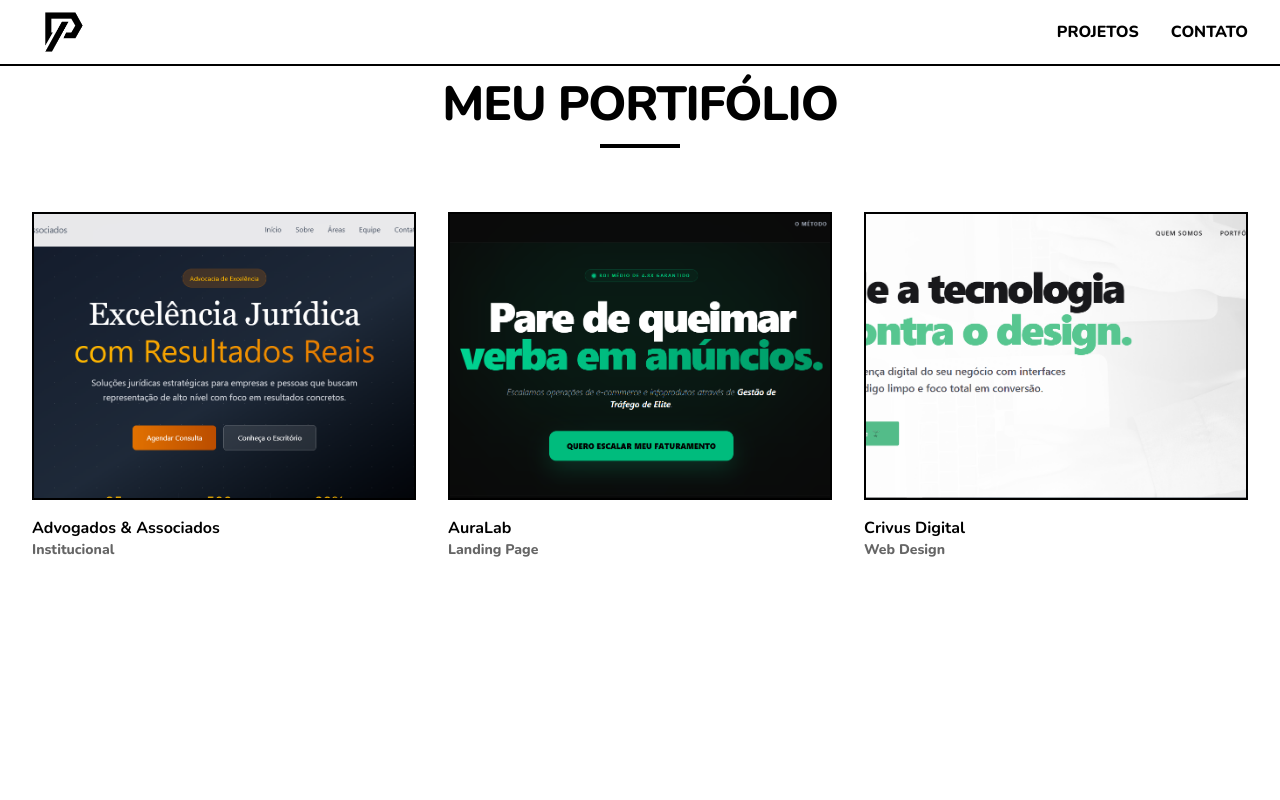
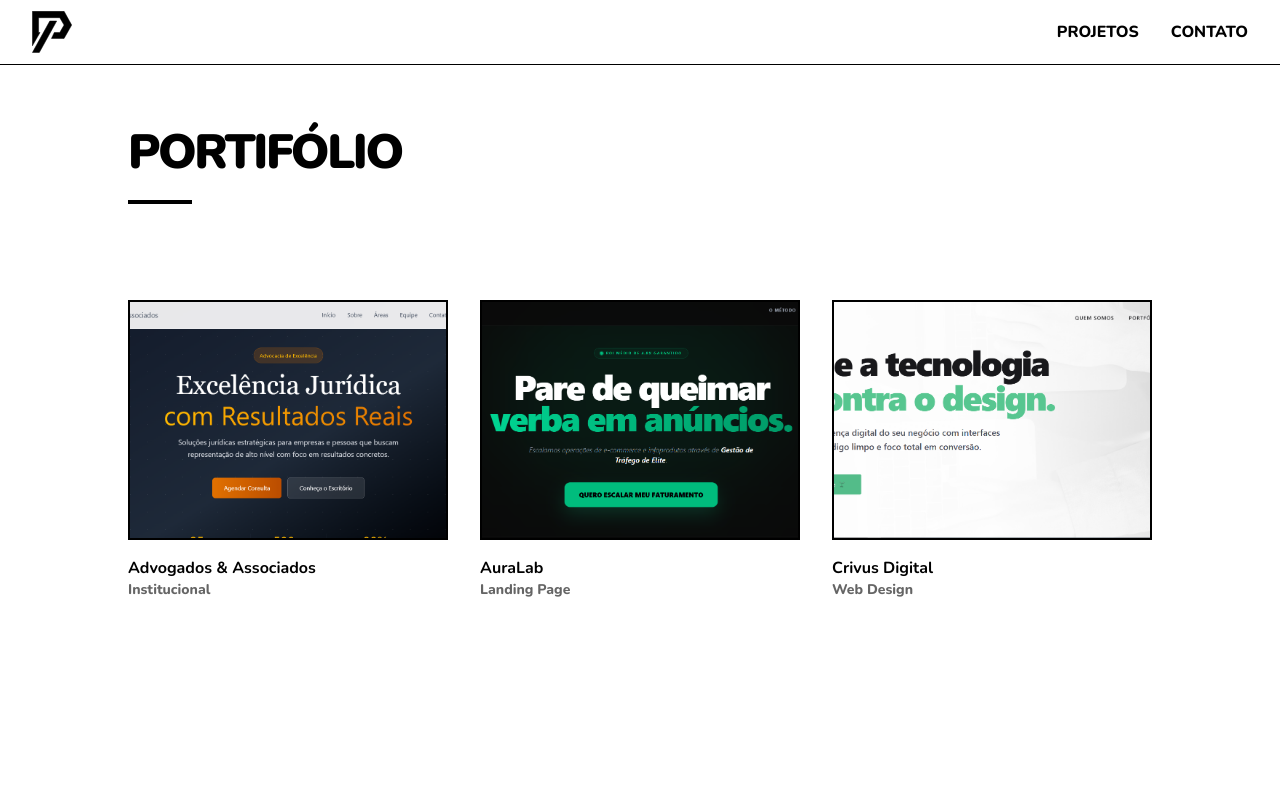
Before and after one commit to ypiaza/piaza.dev, a React (Vite) app: page / in a window 1280 px wide. Shown: the top 800 px of the page. Built offline with nearby package versions, Linux system fonts and the light colour scheme.

Commit message:
Ajuste de layout

```diff
--- a/index.html
+++ b/index.html
@@ -1,11 +1,11 @@
 <!doctype html>
-<html lang="en">
+<html lang="pt-br">
 
 <head>
   <meta charset="UTF-8" />
-  <link rel="icon" type="image/svg+xml" href="/favicon.svg" />
   <meta name="viewport" content="width=device-width, initial-scale=1.0" />
-  <title>PIAZA.DEV</title>
+  <title>piaza.dev</title>
+  <link rel="icon" href="../src/assets/piazalogo0.png">
   <link rel="preconnect" href="https://fonts.googleapis.com">
   <link rel="preconnect" href="https://fonts.gstatic.com" crossorigin>
   <link href="https://fonts.googleapis.com/css2?family=Nunito:ital,wght@0,200..1000;1,200..1000&display=swap"
--- a/src/components/Contact.jsx
+++ b/src/components/Contact.jsx
@@ -28,7 +28,7 @@
 
         {/* Cabeçalho Minimalista */}
         <div className="mb-16 md:mb-24 text-center md:text-left">
-          <h2 className="text-4xl md:text-7xl font-black tracking-tighter uppercase leading-none">
+          <h2 className="text-4xl md:text-5xl font-black tracking-tighter uppercase leading-none">
             Vamos Conversar?
           </h2>
           <div className="w-16 h-1 bg-black mt-6 mx-auto md:mx-0"></div>
--- a/src/components/Header.jsx
+++ b/src/components/Header.jsx
@@ -1,10 +1,10 @@
 import { useState } from 'react';
-import logo from '../assets/piazalogo0.png';
+import logo from '../assets/logo.svg';
 
 export function Header() {
   const [isMenuOpen, setIsMenuOpen] = useState(false);
 
-  // FUNÇÃO CORRIGIDA: Agora recebe o sectionId e calcula o offset
+
   const scrollToSection = (sectionId) => {
     const element = document.getElementById(sectionId);
     if (element) {
@@ -24,11 +24,11 @@
   };
 
   return (
-    <header className="fixed top-0 left-0 right-0 z-50 bg-white border-b-2 border-black">
+    <header className="fixed top-0 left-0 right-0 z-50 backdrop-blur-sm bg-white/80 border-b border-black">
       <nav className="max-w-7xl mx-auto px-4 sm:px-6 lg:px-8">
         <div className="flex justify-between items-center h-16">
           <div className="cursor-pointer" onClick={() => window.scrollTo({ top: 0, behavior: 'smooth' })}>
-            <img src={logo} className='w-[4rem]' alt="Logo" />
+            <img src={logo} className='w-10' alt="Logo" />
           </div>
 
           {/* Desktop Menu */}
--- a/src/components/Projects.jsx
+++ b/src/components/Projects.jsx
@@ -2,11 +2,13 @@
 
 export function Projects() {
   return (
-    <section id="projetos" className="min-h-screen py-20 px-4 sm:px-6 lg:px-8 bg-white">
-      <div className="max-w-7xl mx-auto">
-        <div className="mb-16 text-center">
-          <h2 className="mb-4 text-3xl sm:text-4xl md:text-5xl tracking-tight">MEU PORTIFÓLIO</h2>
-          <div className="w-20 h-1 bg-black mx-auto"></div>
+    <section id="projetos" className="py-20 md:py-32 px-6 bg-white text-black transition-all">
+      <div className="max-w-5xl mx-auto">
+        <div className="mb-16 md:mb-24 text-center md:text-left">
+          <h2 className="text-4xl md:text-5xl font-black tracking-tighter uppercase leading-none">
+            Portifólio
+          </h2>
+          <div className="w-16 h-1 bg-black mt-6 mx-auto md:mx-0"></div>
         </div>
 
         <div className="grid grid-cols-1 md:grid-cols-2 lg:grid-cols-3 gap-8">
```
Also changed, not shown: src/assets/logo.svg.
